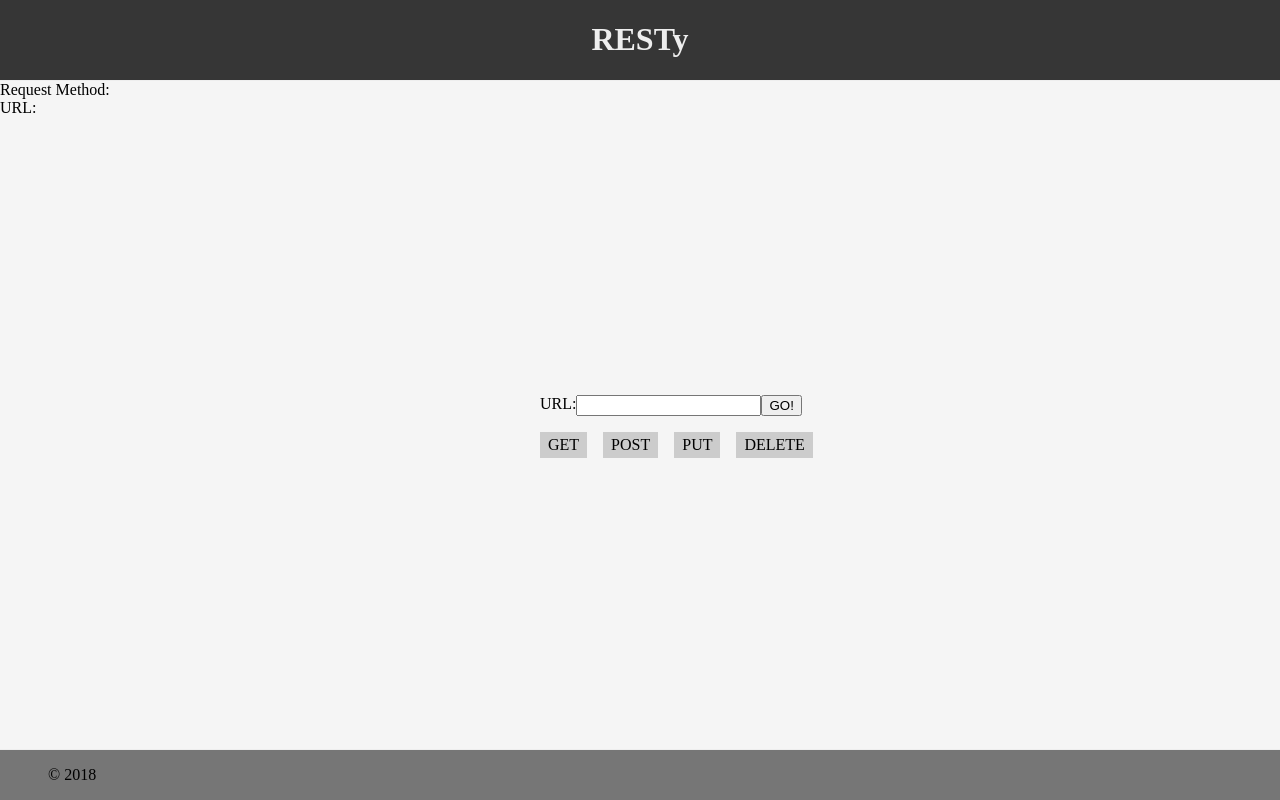
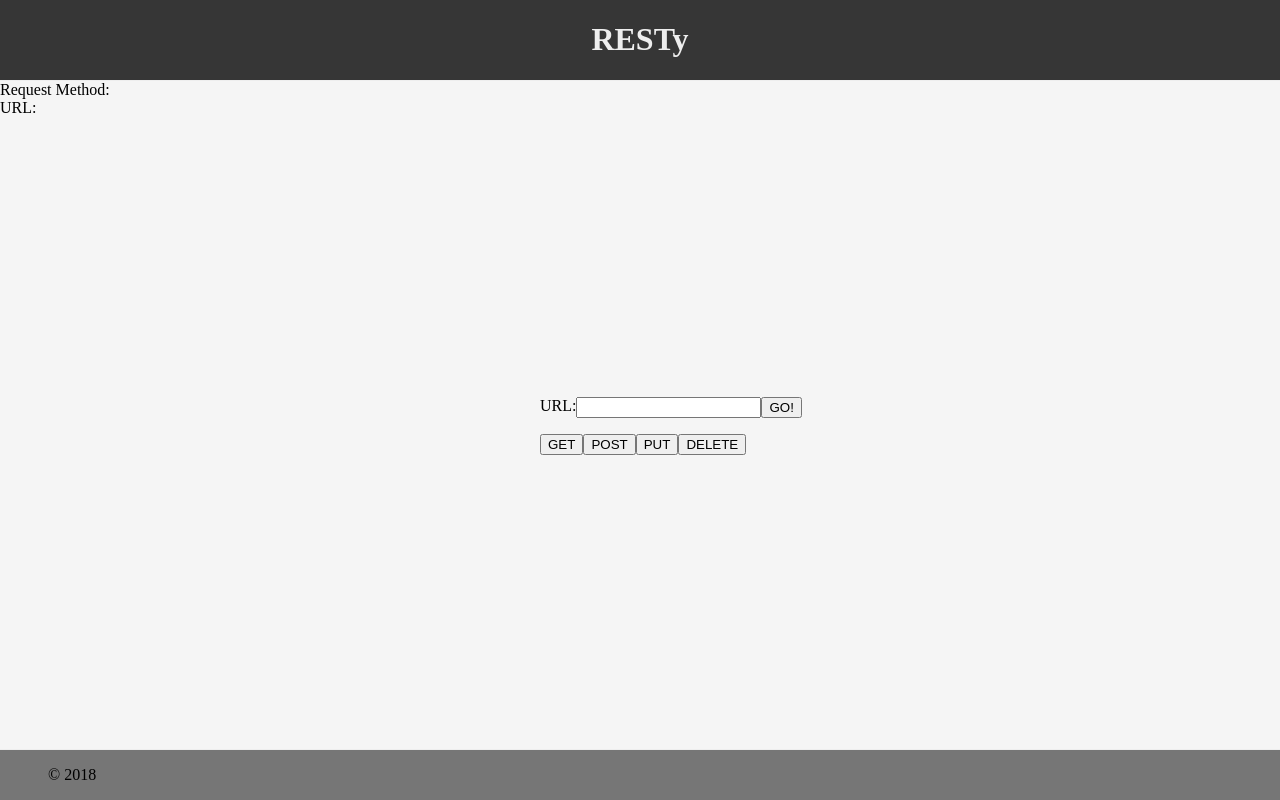
Before and after one commit to bran2miz/resty, a React (Vite) app: page / in a window 1280 px wide. Built offline with nearby package versions, Linux system fonts and the light colour scheme.

Commit message:
finished lab 27 with notes and updated README.md

```diff
--- a/package.json
+++ b/package.json
@@ -10,7 +10,10 @@
     "preview": "vite preview"
   },
   "dependencies": {
+    "axios": "^1.6.8",
+    "bootstrap": "^5.3.3",
     "react": "^18.2.0",
+    "react-bootstrap": "^2.10.2",
     "react-dom": "^18.2.0",
     "sass": "^1.72.0",
     "uuid": "^9.0.1"
--- a/src/App.jsx
+++ b/src/App.jsx
@@ -13,13 +13,16 @@ import Form from './Components/Form';
 import Results from './Components/Results';
 
 const App = () => {
+  // const [loader, setLoader] = useState(false)
   const [newState, setState] = useState({
     data: null,
     requestParams: {}
   });
+// useState is a special function that can accept an argument
+// the argument represents the starting value of the state
+// returns an array of a getter and setter
 
-
-  const callApi = () => {
+  const callApi = (requestParams) => {
     // mock output
     const data = {
       count: 2,
@@ -28,7 +31,9 @@ const App = () => {
         {name: "fake thing 2", url: "http://fakethings.com/2"},
       ],
     };
-    setState({...newState, data})
+    // setting form data as requestParams
+    //setState of requestParams (an empty object) to formData which is object with keys of method, url, and reqBody.
+    setState({data, requestParams})
   }
 
 
@@ -36,7 +41,9 @@ const App = () => {
      <>
         <Header />
         <div>Request Method: {newState.requestParams.method}</div>
+{/* use the newState which is the state object, the requestParams which the empty object that now has the formData, and grab the url key to render the url value from the form */}
         <div>URL: {newState.requestParams.url}</div>
+        {newState.requestParams.body && <div>Body: {newState.requestParams.body}</div>}
         <Form handleApiCall={callApi} />
         <Results data={newState.data} />
         <Footer />
--- a/src/Components/Form/index.jsx
+++ b/src/Components/Form/index.jsx
@@ -1,33 +1,77 @@
 import React from 'react';
-
+import {useState} from 'react';
 import './Form.scss';
 
 const Form = (props)=> {
 
-  function handleSubmit (e){
+  const [formData, setFormData] = useState({
+    method: 'GET',
+    url: '',
+    body: '',
+  });
+
+  // const [isLoading, setIsLoading] = useState(false);
+
+  // const handleClick = (e) => {
+  //   const {name, value} = e.target;
+
+  //   setFormData({
+  //     ...formData,
+  //     [name]: value,
+  //   })
+  // }
+
+  const handleSubmit = (e) => {
     e.preventDefault();
-    const formData = {
-      method:"GET",
-      url: "https://pokeapi.co/api/v2/pokemon",
-    };
+    // const formData = {
+    //   method:"GET",
+    //   url: "https://pokeapi.co/api/v2/pokemon",
+    // };
+
+    // call the handleApiCall function that passing inthe formData (object to the newState in App.jsx)
     props.handleApiCall(formData);
   }
 
+  const handleFormInput = (e) => {
+    //what was set previously is the ...formData
+    const {name, value} = e.target;
+    // (when its a variable you have to use square bracket notation) and set the name to whatever the value is.
+    setFormData({...formData, [name]: value})
+  }
 
+  const handleButtonClick = (e) => {
+    setFormData({...formData, method: e.target.id.toUpperCase() });
+  };
     return (
       <>
         <form onSubmit={handleSubmit}>
           <label >
             <span>URL: </span>
-            <input name='url' type='text' />
+            <input
+            name='url'
+            type='text'
+            value={formData.url}
+            onChange={handleFormInput} />
             <button type="submit">GO!</button>
           </label>
           <label className="methods">
-            <span id="get">GET</span>
-            <span id="post">POST</span>
-            <span id="put">PUT</span>
-            <span id="delete">DELETE</span>
+            <button id="get" type="button" onClick={handleButtonClick}>GET</button>
+            <button id="post" type="button" onClick={handleButtonClick}>POST</button>
+            <button id="put" type="button" onClick={handleButtonClick}>PUT</button>
+            <button id="delete" type="button" onClick={handleButtonClick}>DELETE</button>
           </label>
+          {/* whatever is on the left is true to move to the right */}
+          {["PUT", "POST"].includes(formData.method) &&
+          <textarea
+            value={formData.body}
+            rows={10}
+            onChange={handleFormInput}
+            name='body'
+            />}
+          {/* other way of doing this below: v v v */}
+          {/* {(formData.method === "POST" || formData.method === "PUT") && <textarea />} */}
+          {/* {myArray.length && {"BAD"}};
+          {myArray.length >0 && {"GOOD"}}; */}
         </form>
       </>
     );
```
Also changed, not shown: src/Components/Person.jsx (added, +56 -0 lines), 2 other files (tests, documents, lock files or other folders).
